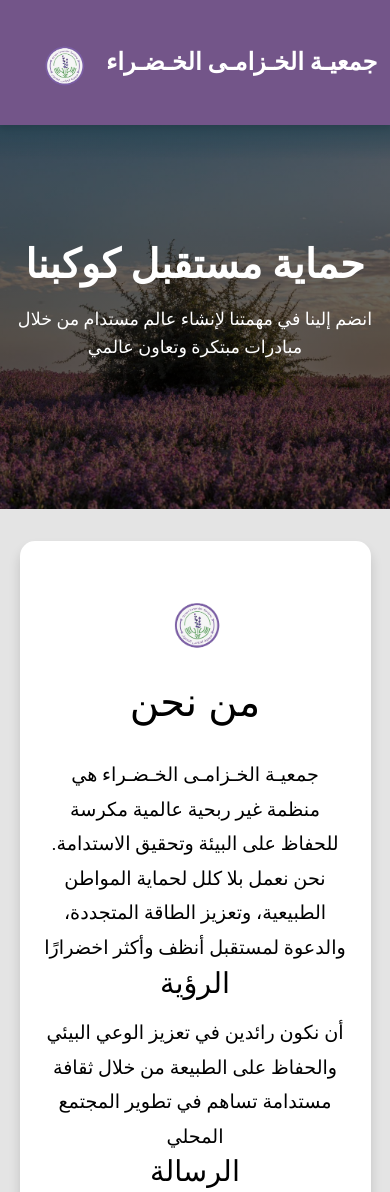
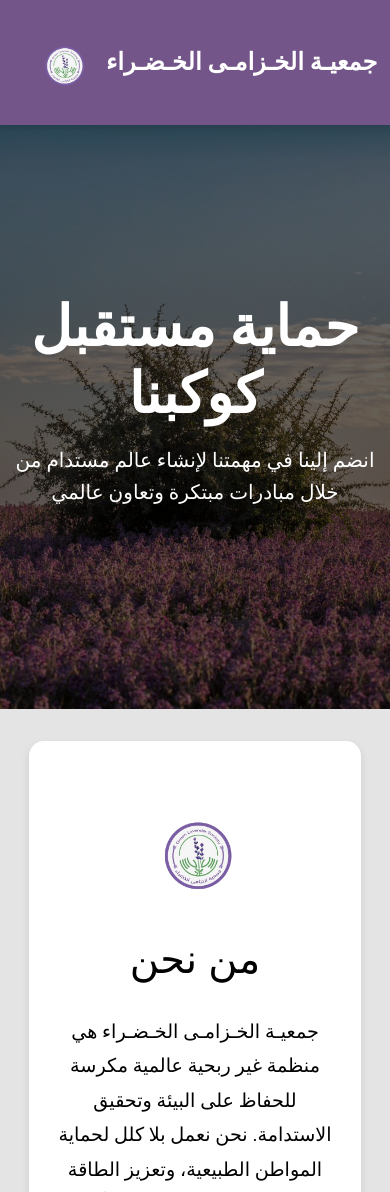
Before and after one commit to VedaLuka/Green-Lavender-Society, a plain HTML site: page index.html in a window 390 px wide. Shown: the top 1192 px of the page. Drawn offline with nearby package versions, Linux system fonts and the light colour scheme.

Commit message:
One more change until we submit

```diff
--- a/styles.css
+++ b/styles.css
@@ -1029,46 +1029,32 @@ footer a:hover {
         text-align: center; /* Center-align text globally */
     }
 
-
-    .hero {
-        height: 400px; /* Reduce hero height */
-        padding: 1rem;
-        text-align: center;
-    }
-
-    .hero h1 {
-        font-size: 2.5rem; /* Adjust heading size */
-        margin-bottom: 1rem;
-    }
-
-    .hero p {
-        font-size: 1.1rem; /* Adjust paragraph size */
-    }
-
     section {
         padding: 2rem 1rem; /* Adjust padding for sections */
+        margin: 2rem auto; /* Consistent margins between sections */
         text-align: center; /* Center-align all section content */
+        max-width: 90%; /* Ensure sections fit within screen width */
     }
 
     .section-title {
         font-size: 1.8rem; /* Smaller title size */
+        margin-bottom: 1.5rem; /* Ensure spacing below titles */
     }
 
-    .about,
-    .cta,
-    .testimonials,
-    .initiative,
-    .projects {
+    .about {
         padding: 1.5rem; /* Compact section padding */
-        margin: 2rem auto;
-        max-width: 90%; /* Ensure sections fit within screen width */
+        margin: 2rem auto; /* Center the section */
+        max-width: 85%; /* Reduce the width for smaller screens */
         text-align: center; /* Center-align all text */
+        border-radius: 15px; /* Keep smooth corners */
+        box-shadow: 0px 4px 8px rgba(0, 0, 0, 0.1); /* Optional shadow for depth */
     }
 
     .about img {
-        width: 80px; /* Smaller logo size in About section */
+        width: 120px; /* Smaller logo size in About section */
         margin: 0 auto; /* Center-align the image */
     }
+
 
     .cta button {
         padding: 0.8rem 2rem; /* Adjust button size */
```
